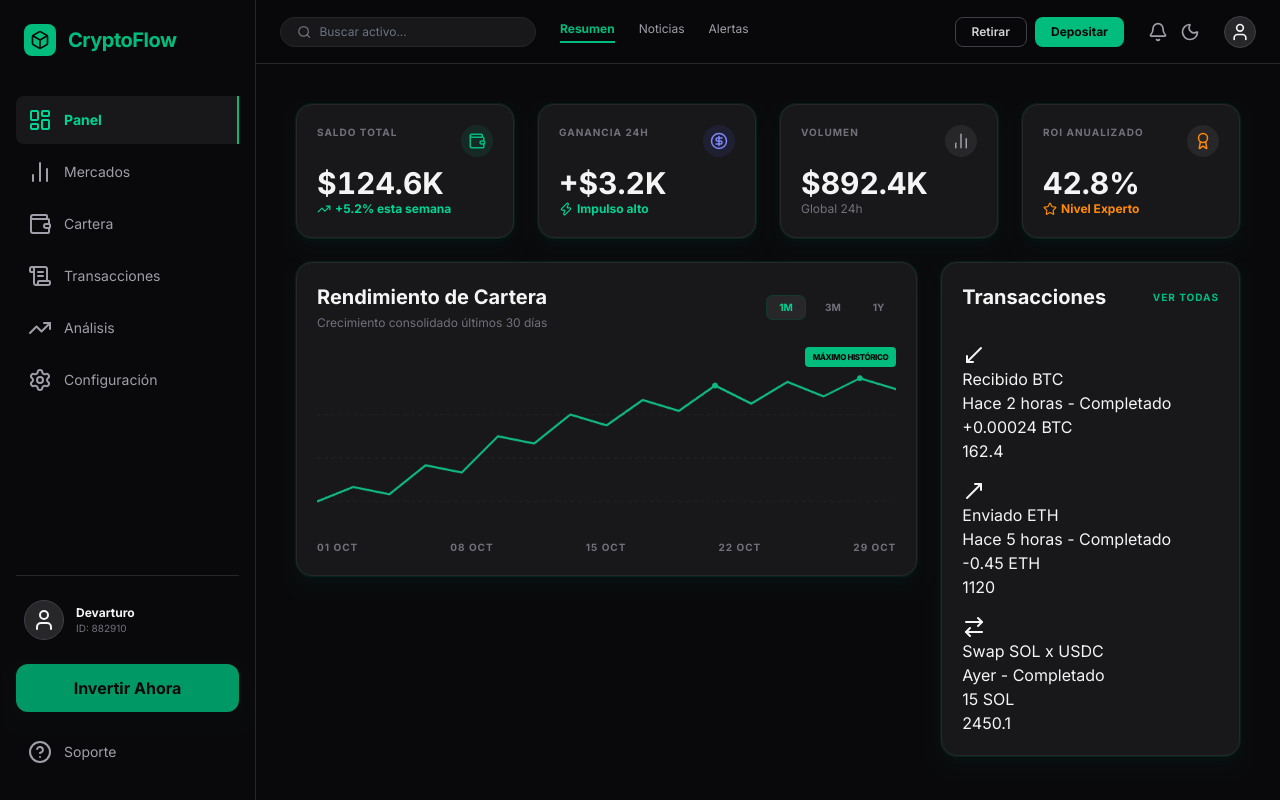
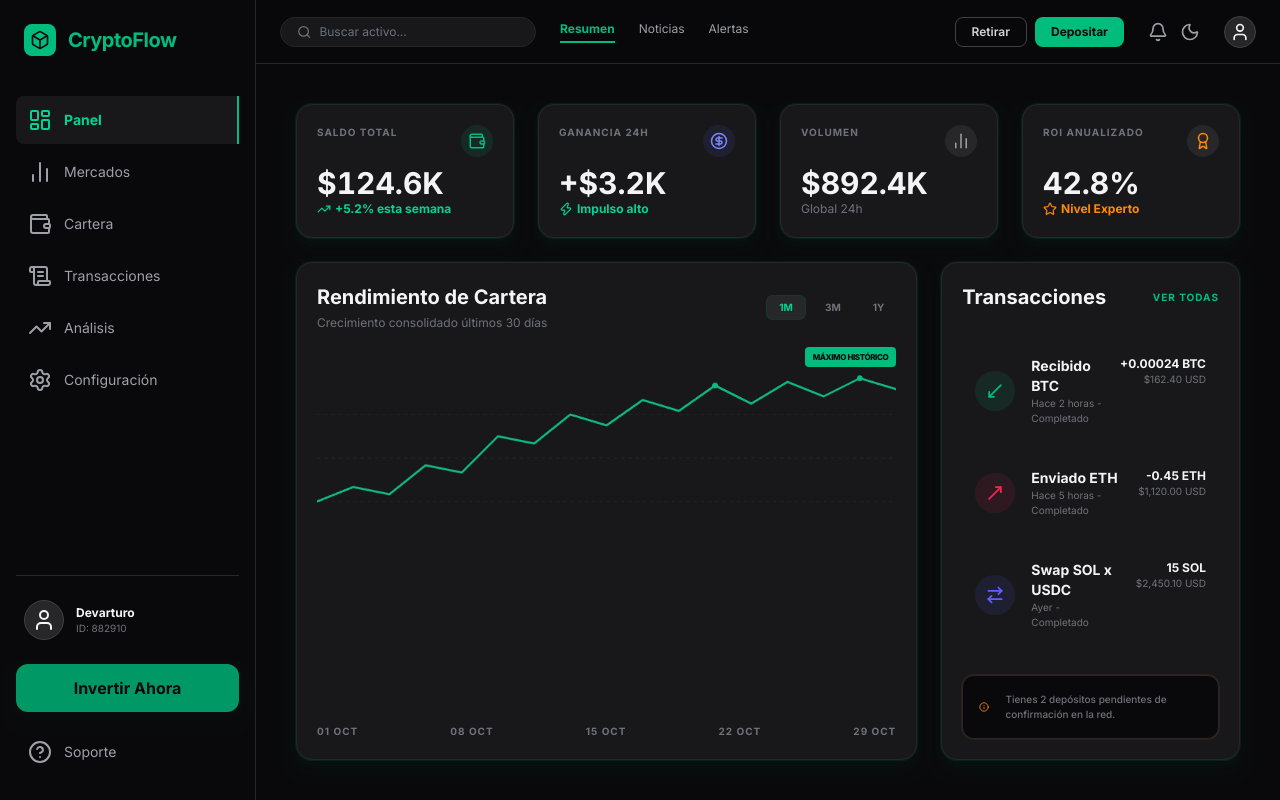
Before and after one commit to arturolguillen/devarturo-4-customized-financial-dashboard-dark-mode, a Next.js app: page / in a window 1280 px wide. Built offline with nearby package versions, Linux system fonts and the light colour scheme.

Commit message:
Add TransactionsFooter component and enhance layout in ActivitiesGrid and ChartArea

```diff
--- a/src/app/page.tsx
+++ b/src/app/page.tsx
@@ -26,6 +26,7 @@ import TopAppBarUser from "@/components/TopAppBarUser";
 import TotalBalance from "@/components/TotalBalance";
 import TransactionList from "@/components/TransactionList";
 import Transactions from "@/components/Transactions";
+import TransactionsFooter from "@/components/TransactionsFooter";
 import TransactionsHeader from "@/components/TransactionsHeader";
 import Volume from "@/components/Volume";
 
@@ -69,6 +70,7 @@ export default function Home() {
                         <Transactions>
                             <TransactionsHeader />
                             <TransactionList />
+                            <TransactionsFooter />
                         </Transactions>
                     </ActivitiesGrid>
                 </Dashboard>
--- a/src/components/ActivitiesGrid.tsx
+++ b/src/components/ActivitiesGrid.tsx
@@ -4,7 +4,7 @@ export default function ActivitiesGrid({ children }: {
     children: React.ReactNode;
 }) {
     return (
-        <div className="grid grid-cols-1 lg:grid-cols-3 gap-6">
+        <div className="grid grid-cols-1 xl:grid-cols-3 gap-6">
             {children}
         </div>
     );
--- a/src/components/Card.tsx
+++ b/src/components/Card.tsx
@@ -4,7 +4,7 @@ export default function Card({ children }: {
     children: React.ReactNode;
 }) {
     return (
-        <div className="bg-zinc-900 rounded-2xl p-5 flex flex-col gap-2 border border-zinc-800 ring-1 ring-emerald-500/10 shadow-lg shadow-emerald-950/20 animate-float">
+        <div className="bg-zinc-900 rounded-2xl p-5 flex flex-col gap-2 border border-zinc-800 ring-1 ring-emerald-500/10 shadow-lg shadow-emerald-950/20">
             {children}
         </div>
     );
--- a/src/components/ChartArea.tsx
+++ b/src/components/ChartArea.tsx
@@ -5,7 +5,7 @@ export default function ChartArea({ children }: {
     children: React.ReactNode;
 }) {
     return (
-        <div className="lg:col-span-2">
+        <div className="xl:col-span-2 xl:[&>div]:h-full">
             <Card>{children}</Card>
         </div>
     );
--- a/src/components/ChartGraphic.tsx
+++ b/src/components/ChartGraphic.tsx
@@ -3,7 +3,7 @@ import Graphic from "./../images/graphic.png";
 
 export default function ChartGraphic() {
     return (
-        <div className="relative">
+        <div className="relative flex-1">
             <Image
                 src={Graphic}
                 alt="Chart Graphic"
--- a/src/components/TransactionListItem.tsx
+++ b/src/components/TransactionListItem.tsx
@@ -1,5 +1,13 @@
 import type { Transaction } from "@/lib/transactions";
+import clsx from "clsx";
 import { ArrowRightLeft, MoveDownLeft, MoveUpRight } from "lucide-react";
+
+const usdBalanceFormatter = new Intl.NumberFormat("en-US", {
+    style: "currency",
+    currency: "USD",
+    minimumFractionDigits: 2,
+    maximumFractionDigits: 2,
+});
 
 export default function TransactionListItem({ transaction }: {
     transaction: Transaction;
@@ -7,24 +15,31 @@ export default function TransactionListItem({ transaction }: {
     const { type, title, timestamp, amount, currency, balance } = transaction;
 
     return (
-        <div>
-            <div>
-                {type === 'income' && <MoveDownLeft />}
-                {type === 'expense' && <MoveUpRight />}
-                {type === 'swap' && <ArrowRightLeft />}
+        <div className="flex flex-col sm:flex-row gap-4 p-3 rounded-xl hover:bg-zinc-800 transition-colors cursor-pointer group border border-transparent hover:border-zinc-700">
+            <div className="flex items-center gap-4 sm:flex-1">
+                <div className={clsx({
+                    'size-10 rounded-full flex items-center justify-center group-hover:scale-110 transition-transform': true,
+                    'bg-emerald-500/10': type === 'income',
+                    'bg-rose-500/10': type === 'expense',
+                    'bg-indigo-500/10': type === 'swap',
+                })}>
+                    {type === 'income' && <MoveDownLeft size={20} className="text-emerald-500" />}
+                    {type === 'expense' && <MoveUpRight size={20} className="text-rose-500" />}
+                    {type === 'swap' && <ArrowRightLeft size={20} className="text-indigo-500" />}
+                </div>
+                <div className="flex-1">
+                    <p className="text-sm text-zinc-100 font-bold">{title}</p>
+                    <p className="text-[10px] text-zinc-500">{timestamp}</p>
+                </div>
             </div>
-            <div>
-                <p>{title}</p>
-                <p>{timestamp}</p>
-            </div>
-            <div>
-                <p>
+            <div className="sm:text-right">
+                <p className="text-xs font-bold text-zinc-100">
                     {type === 'income' && '+'}
                     {type === 'expense' && '-'}
                     {amount} {currency}
                 </p>
-                <p>
-                    {balance}
+                <p className="text-[10px] text-zinc-500">
+                    {usdBalanceFormatter.format(balance)} {'USD'}
                 </p>
             </div>
         </div>
--- /dev/null
+++ b/src/components/TransactionsFooter.tsx
@@ -0,0 +1,10 @@
+import { Info } from "lucide-react"
+
+export default function TransactionsFooter() {
+    return (
+        <div className="mt-6 bg-zinc-950 rounded-xl p-4 flex items-center gap-4 border border-zinc-800 ring-1 ring-orange-500/10">
+            <Info size={14} className="text-orange-400" />
+            <p className="text-[10px] text-zinc-500 font-medium">{'Tienes 2 depósitos pendientes de confirmación en la red.'}</p>
+        </div>
+    );
+}
```
